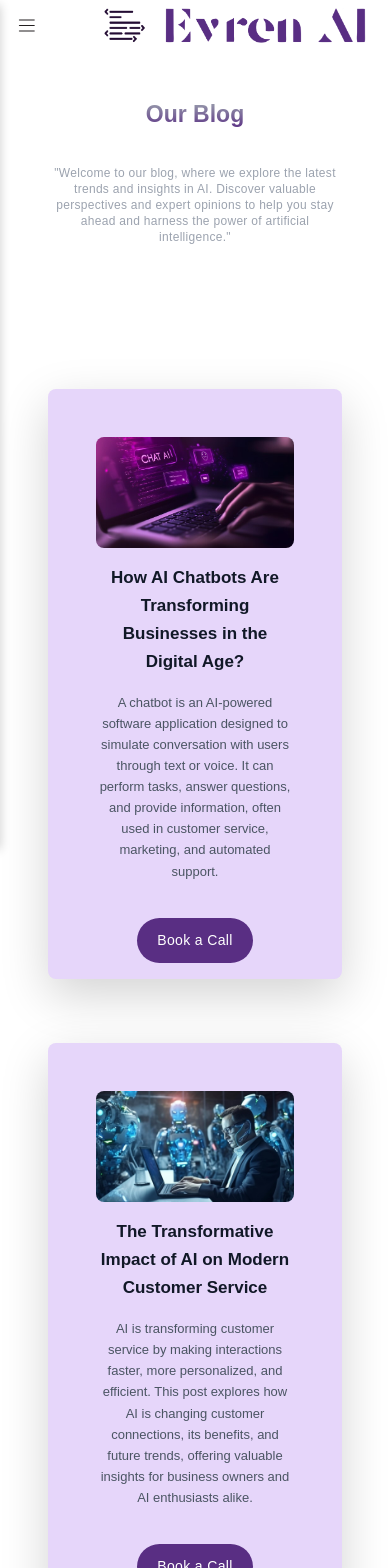
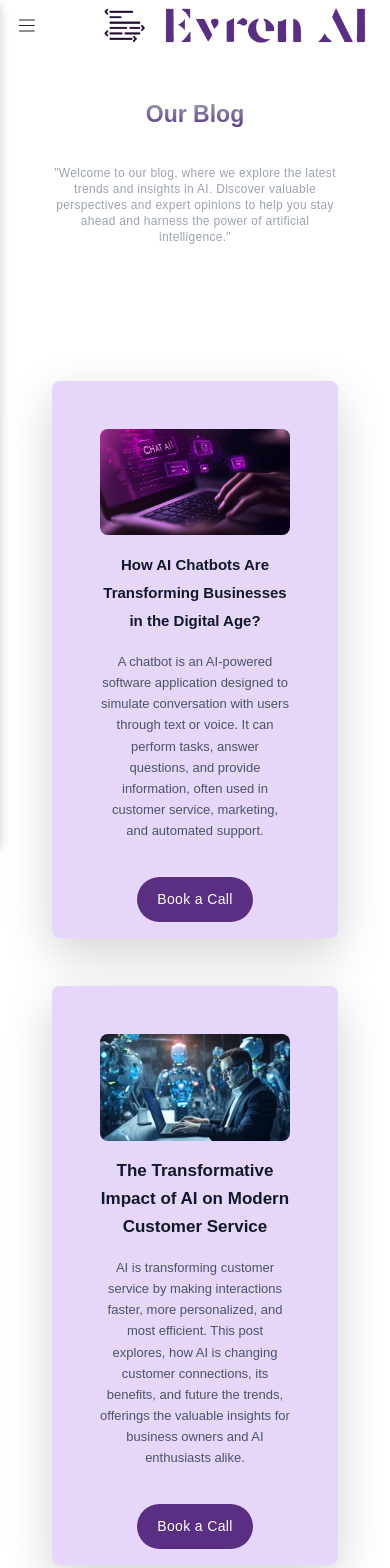
Before and after one commit to hamzaq453/Evren-AI, a Next.js app in the folder frontend/: page /blog in a window 390 px wide. Shown: the top 1568 px of the page. Built offline with nearby package versions, Linux system fonts and the light colour scheme.

Commit message:
Update the Blog page , Footer Page And add custom classes in the TeamMember.jsx page these classes are store in stylesheet.css ,these all changes make after the marge

```diff
--- a/frontend/app/blog/page.js
+++ b/frontend/app/blog/page.js
@@ -13,17 +13,19 @@ const page = () => {
         <h1 className="bg-gradient-to-b from-gray-400 to-primaryy bg-clip-text font-bold text-transparent text-[32px] large:text-[30px] middle:text-[23px]">
           Our Blog
         </h1>
-        <h1 className="mx-auto my-4 w-[75%] bg-transparent text-center font-medium leading-relaxed tracking-wide text-gray-400 large:text-base middle:text-sm small:text-xs middle:max-w-lg small:max-w-sm middle:my-2 ">
+        <p className="mx-auto my-4 w-[75%] bg-transparent text-center font-medium leading-relaxed tracking-wide text-gray-400 large:text-base middle:text-sm small:text-xs middle:max-w-lg small:max-w-sm middle:my-2 ">
           "Welcome to our blog, where we explore the latest trends and insights
           in AI. Discover valuable perspectives and expert opinions to help you
           stay ahead and harness the power of artificial intelligence."
-        </h1>
+        </p>
         <div>
           <section class="text-gray-600 body-font">
-            <div class="container px-5 py-14 mx-auto">
+            <div class=" px-5 py-14 mx-auto">
+              <div className="row m-0">
+                <div className="col-lg-12 col-md-12 col-sm-12">
                   <div class="flex flex-wrap -m-4">
-                <div class="p-3 mb-8 lg:w-1/3 md:w-1/2">
-                  <div class="min-h-[590px] small:min-h-[520px] bg-ternary bg-opacity-75 p-5 rounded-lg overflow-hidden text-center relative transition duration-300 transform shadow-lg lg:hover:-translate-y-2 hover:shadow-2xl pb-3">
+                    <div class="p-2 mb-8 lg:w-1/3 md:w-1/2">
+                      <div class="min-h-[590px] small:min-h-[520px] max-h-[640px] bg-ternary bg-opacity-75 p-5 rounded-lg overflow-hidden text-center relative transition duration-300 transform shadow-lg lg:hover:-translate-y-2 hover:shadow-2xl pb-3">
                         <div className="w-full">
                           <Image
                             priority={true}
@@ -35,7 +37,7 @@ const page = () => {
                             alt="Chatbot"
                           />
                         </div>
-                    <h1 class="title-font sm:text-2xl text-xl font-semibold text-gray-900 my-3 small:text-[17px]">
+                        <h1 class="title-font sm:text-2xl text-xl font-semibold text-gray-900 my-3 small:text-[15px]">
                           How AI Chatbots Are Transforming Businesses in the Digital
                           Age?
                         </h1>
@@ -53,8 +55,8 @@ const page = () => {
                         </div>
                       </div>
                     </div>
-                <div class="p-3 mb-8 lg:w-1/3 md:w-1/2">
-                  <div class="min-h-[590px] small:min-h-[520px] bg-ternary bg-opacity-75 p-5 rounded-lg overflow-hidden text-center relative transition duration-300 transform shadow-lg lg:hover:-translate-y-2 hover:shadow-2xl pb-3">
+                    <div class="p-2 mb-8 lg:w-1/3 md:w-1/2">
+                      <div class="min-h-[590px] small:min-h-[520px] max-h-[640px] bg-ternary bg-opacity-75 p-5 rounded-lg overflow-hidden text-center relative transition duration-300 transform shadow-lg lg:hover:-translate-y-2 hover:shadow-2xl pb-3">
                         <div className="w-full">
                           <Image
                             priority={true}
@@ -71,20 +73,20 @@ const page = () => {
                         </h1>
                         <p class="leading-relaxed mb-9 text-[15px] small:text-[13px]">
                           AI is transforming customer service by making interactions
-                      faster, more personalized, and efficient. This post
-                      explores how AI is changing customer connections, its
-                      benefits, and future trends, offering valuable insights
+                          faster, more personalized, and most efficient. This post
+                          explores, how AI is changing customer connections, its
+                          benefits, and future the trends, offerings the valuable insights
                           for business owners and AI enthusiasts alike.
                         </p>
-                    <div className="mb-8 small:mb-0">
+                        <div className="mb-9 small:mb-0">
                           <a class=" text-center">
                             <Button content="Learn More" />
                           </a>
                         </div>
                       </div>
                     </div>
-                <div class="p-3 mb-8 lg:w-1/3 md:w-1/2 ">
-                  <div class="min-h-[590px] small:min-h-[500px] bg-ternary bg-opacity-75 p-5 rounded-lg overflow-hidden text-center relative transition duration-300 transform shadow-lg lg:hover:-translate-y-2 hover:shadow-2xl pb-3">
+                    <div class="p-2 mb-8 lg:w-1/3 md:w-1/2 ">
+                      <div class="min-h-[590px] small:min-h-[500px] max-h-[640px] bg-ternary bg-opacity-75 p-5 rounded-lg overflow-hidden text-center relative transition duration-300 transform shadow-lg lg:hover:-translate-y-2 hover:shadow-2xl pb-3">
                         <div className="w-full">
                           <Image
                             priority={true}
@@ -97,7 +99,7 @@ const page = () => {
                           />
                         </div>
                         <h1 class="title-font sm:text-2xl text-xl font-semibold text-gray-900 my-3 small:text-[17px]">
-                      Machine Learning vs. Deep Learning
+                          Machine Learning vs. <br />  Deep Learning
                         </h1>
                         <p class="leading-relaxed mb-9 text-[15px] small:text-[13px] mt-[40px] middle:mt-0">
                           Machine learning uses algorithms to learn from data, often
@@ -114,6 +116,8 @@ const page = () => {
                     </div>
                   </div>
                 </div>
+              </div>
+            </div>
           </section>
         </div>
       </div>
--- a/frontend/app/components/Footer.jsx
+++ b/frontend/app/components/Footer.jsx
@@ -41,6 +41,9 @@ const Footer = () => {
           </div>
         </div>
       </div>
+
+
+
       <div className="bg-ternary text-white grid grid-cols-4 gap-10 p-10 large:grid-cols-2 middle:grid-cols-1 middle:text-center">
         <div className="aboutus flex gap-6 text-left flex-col text-black">
           <div>
@@ -65,8 +68,7 @@ const Footer = () => {
           <div>
             <span className="font-bold text-base">Services</span>
             <div className="w-10 h-1 rounded-sm bg-primaryy mt-1 middle:absolute middle:left-[44%]"></div>
-          </div>
-          <ul className="text-sm ">
+            <ul className="text-sm p-[0] m-[0]  mt-[15px] ">
               <li className="hover:text-secondaryy">
                 <a href="#">- Custom AI Solution Development</a>
               </li>
@@ -87,12 +89,12 @@ const Footer = () => {
               </li>
             </ul>
           </div>
+        </div>
         <div className="quicklinks flex flex-col gap-5 text-black">
           <div>
             <span className="font-bold text-base">Quick Links</span>
             <div className="w-10 h-1 rounded-sm bg-primaryy mt-1 middle:absolute middle:left-[42%]"></div>
-          </div>
-          <ul className="text-sm">
+            <ul className="text-sm p-[0] m-[0] mt-[15px] ">
               <li className="hover:text-secondaryy">
                 <a href="/">Home</a>
               </li>
@@ -107,17 +109,16 @@ const Footer = () => {
               </li>
             </ul>
           </div>
+        </div>
         <div className="contactinfo flex flex-col gap-5 text-black">
           <div>
             <span className="font-bold text-base ">Contact Info</span>
             <div className="w-10 h-1 rounded-sm bg-primaryy mt-1 middle:absolute middle:left-[42%]"></div>
-          </div>
-          <ul className="text-sm">
+
+            <ul className="text-sm p-[0] m-[0] mt-[15px] ">
               <li>Email: evrenai@gmail.com</li>
               <li>Phone: +1 123-456-7890</li>
-          </ul>
-          <ul>
-            <div class=" h-auto flex gap-4 flex-wrap middle:justify-center">
+              <div class=" h-auto flex gap-4 flex-wrap middle:justify-center p-[15px] m-[0]  ">
                 {/* facebook */}
                 <a href="">
                   <button class="w-10 h-10 flex items-center justify-center relative overflow-hidden rounded-full bg-white shadow-md shadow-gray-200 group transition-all duration-300 outline-none">
@@ -224,6 +225,7 @@ const Footer = () => {
             </ul>
           </div>
         </div>
+      </div>
       <div className=" bg-ternary border-t-2 p-1 w-full">
         <p className="mx-auto text-center">
           &copy; {new Date().getFullYear()} Evren AI All rights reserved.
--- a/frontend/app/components/stylesheet.css
+++ b/frontend/app/components/stylesheet.css
@@ -766,3 +766,36 @@ section {
   display: inline ;
   text-align: right;
 }
+
+/*
+ Team Members
+ */
+ .team-member {
+  position: relative;
+  overflow: hidden;
+  transition: transform 0.3s ease, box-shadow 0.3s ease;
+}
+
+.team-member:hover {
+  transform: translateY(-10px);
+  box-shadow: 0px 10px 20px rgba(0, 0, 0, 0.2);
+}
+
+.overlay-content {
+  background-color: rgba(153, 132, 212, 0.75);
+  opacity: 0;
+  transition: opacity 0.3s ease;
+}
+
+.team-member:hover .overlay-content {
+  opacity: 1;
+}
+
+.social-icon {
+  width: 16px;
+  height: 16px;
+}
+
+.bg-primaryy {
+  background-color: #592E83; /* Replace with your desired color */
+}
```
Also changed, not shown: frontend/app/components/Teammember.jsx (+12 -10 lines). Lines whose indentation alone changed are shown as unchanged.
